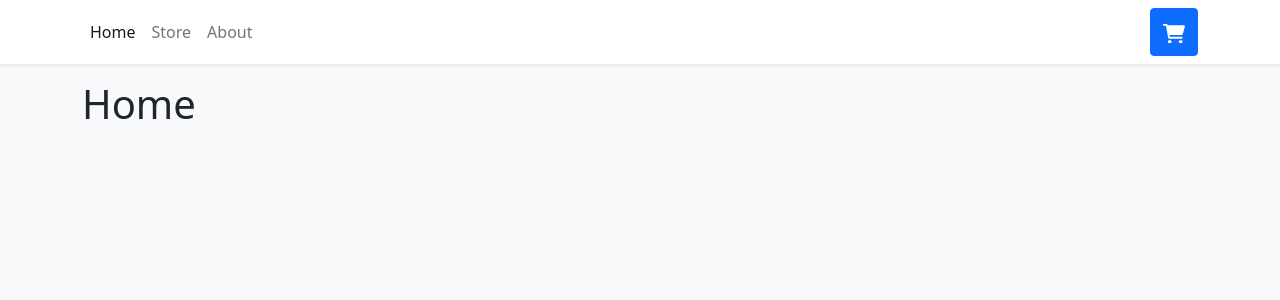
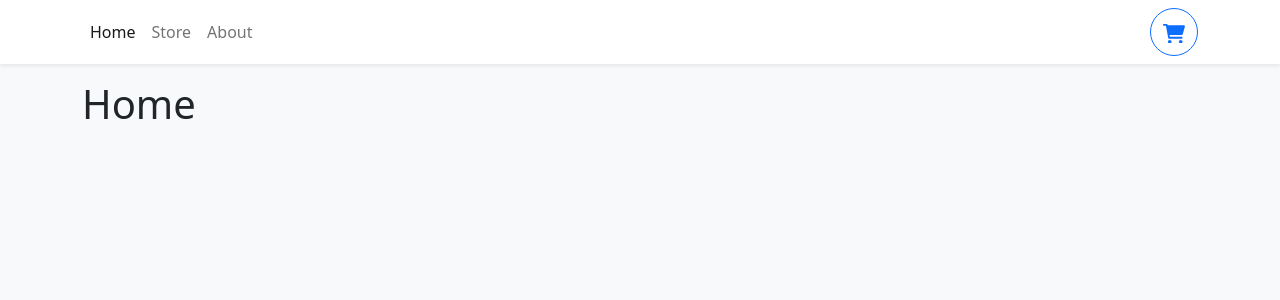
Before and after one commit to Chen-Stefan/shopping_cart, a React (Create React App) app in the folder shopcart/: page / in a window 1280 px wide. Shown: the top 300 px of the page. Built offline with nearby package versions, Linux system fonts and the light colour scheme.

Commit message:
Style the shopping cart logo

```diff
--- a/shopcart/src/components/Navbar.tsx
+++ b/shopcart/src/components/Navbar.tsx
@@ -16,7 +16,7 @@ export function Navbar() {
             About
           </Nav.Link>
         </Nav>
-        <Button style={{width: '3rem', height: '3rem'}}>
+        <Button style={{width: '3rem', height: '3rem', position: 'relative'}} variant='outline-primary' className="rounded-circle">
           <svg
             xmlns="http://www.w3.org/2000/svg"
             viewBox="0 0 576 512"
```
